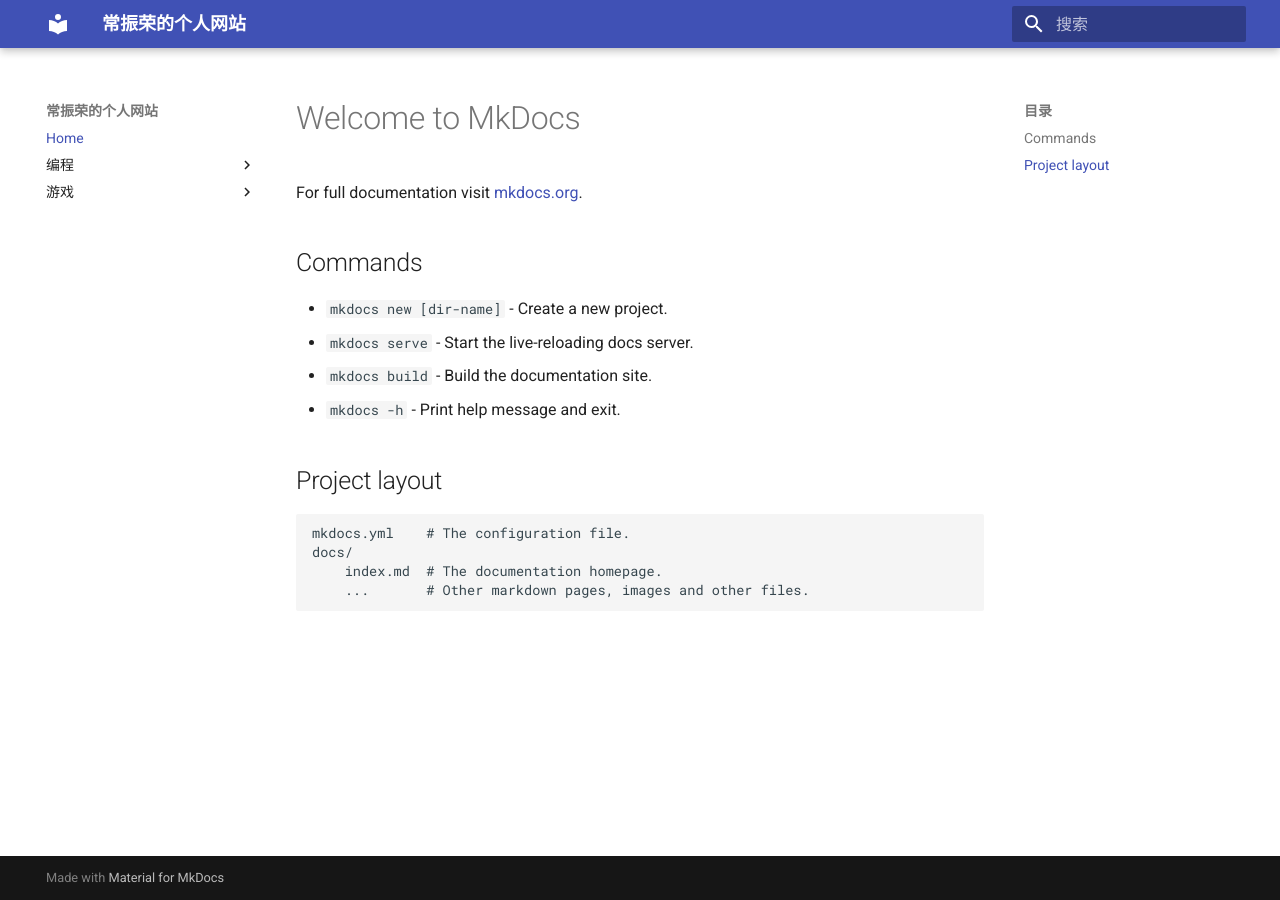
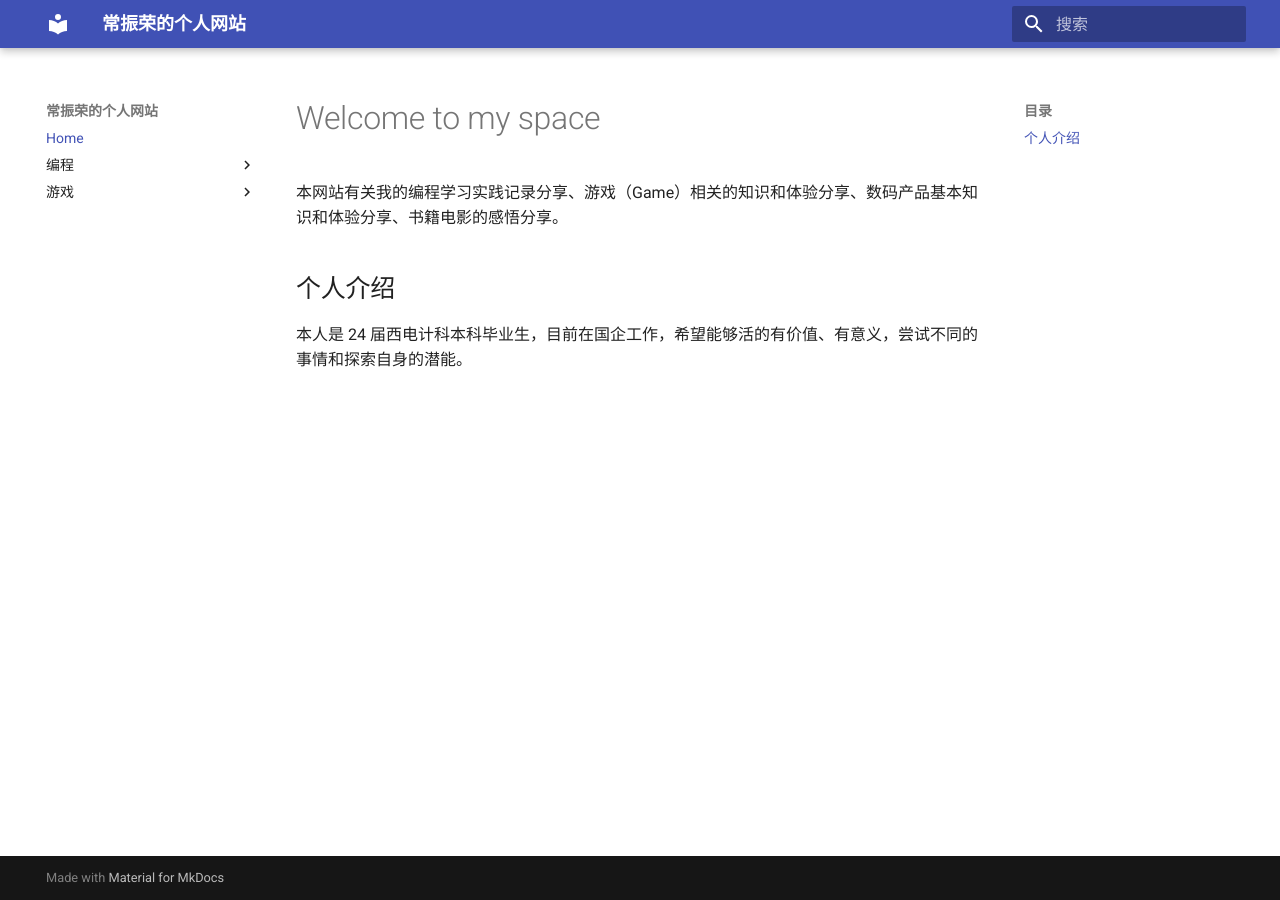
Before and after one commit to Sherl-czr/mkdocs-site, an MkDocs documentation site: the page built from docs/index.md, in a window 1280 px wide. Built offline with MkDocs 1.6.1 and Material for MkDocs 9.7.7, drawn with Linux system fonts in a browser that asks for light colours.

Commit message:
add readme

```diff
--- a/docs/index.md
+++ b/docs/index.md
@@ -1,17 +1,7 @@
-# Welcome to MkDocs
+# Welcome to my space
 
-For full documentation visit [mkdocs.org](https://www.mkdocs.org).
+本网站有关我的编程学习实践记录分享、游戏（Game）相关的知识和体验分享、数码产品基本知识和体验分享、书籍电影的感悟分享。
 
-## Commands
+## 个人介绍
 
-* `mkdocs new [dir-name]` - Create a new project.
-* `mkdocs serve` - Start the live-reloading docs server.
-* `mkdocs build` - Build the documentation site.
-* `mkdocs -h` - Print help message and exit.
-
-## Project layout
-
-    mkdocs.yml    # The configuration file.
-    docs/
-        index.md  # The documentation homepage.
-        ...       # Other markdown pages, images and other files.
+本人是 24 届西电计科本科毕业生，目前在国企工作，希望能够活的有价值、有意义，尝试不同的事情和探索自身的潜能。
```
Also changed, not shown: README.md (added, +5 -0 lines), 2 other files.
